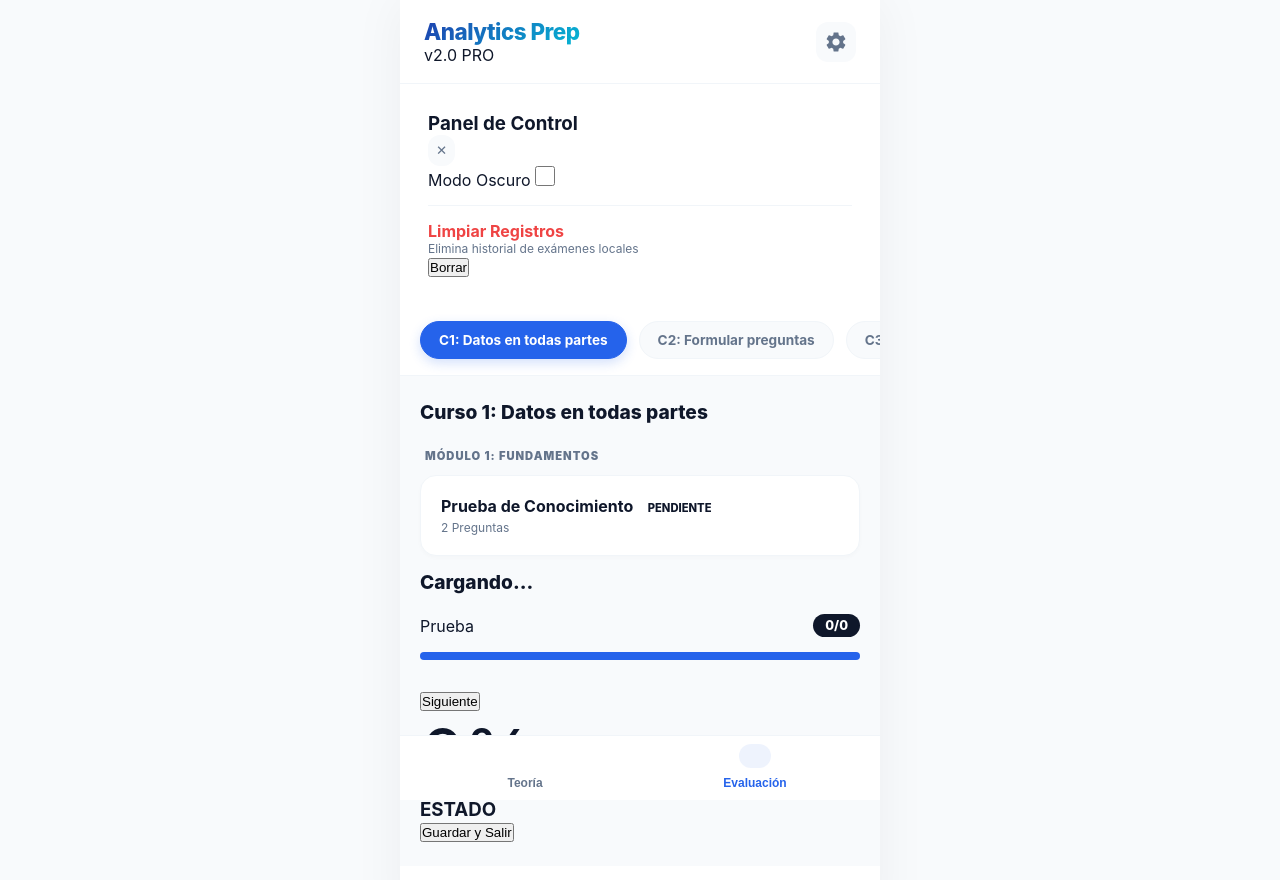
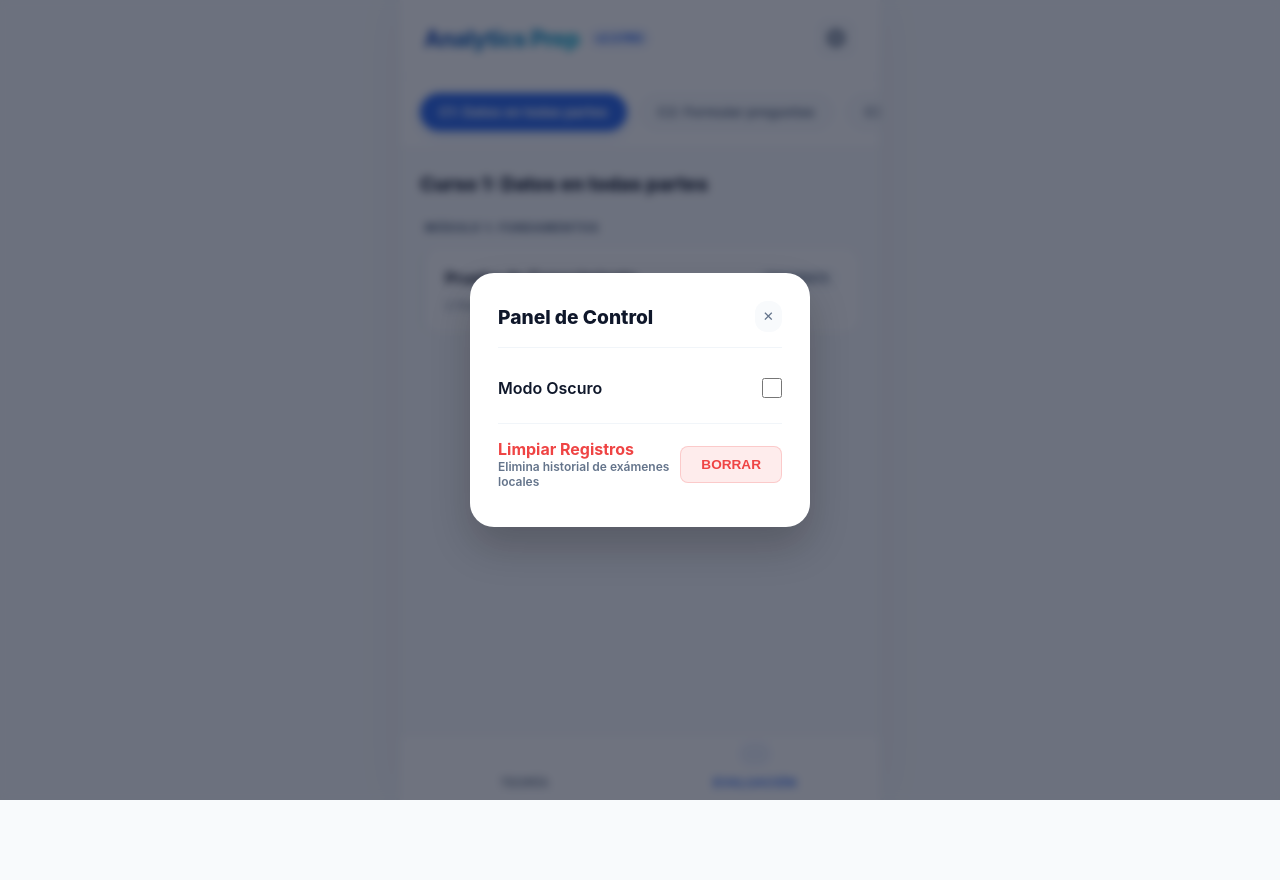
Before and after one commit to Ing-AlfredoTayupo/analitica-de-datos-google, a plain HTML site: page index.html in a window 1280 px wide. Both pictures are taken after a click on the button 836 px from the left and 41 px from the top of the page. After the commit the page ends 800 px from the top, so only its background shows below. Drawn offline with Linux system fonts and the light colour scheme.

Commit message:
Add files via upload

```diff
--- a/style.css
+++ b/style.css
@@ -1,5 +1,5 @@
 :root {
-    --bg-app: #f8fafc; /* Fondo más claro y aireado */
+    --bg-app: #f8fafc;
     --surface: #ffffff;
     --primary: #2563eb;
     --primary-soft: rgba(37, 99, 235, 0.08);
@@ -13,7 +13,15 @@
     --title-gradient: linear-gradient(135deg, #1e40af 0%, #06b6d4 100%);
 }
 
-/* Modo Oscuro Automático */
+/* Modo Oscuro Automático y Manual */
+body.dark-mode {
+    --bg-app: #0f172a;
+    --surface: #1e293b;
+    --text-dark: #f8fafc;
+    --text-muted: #94a3b8;
+    --border: #334155;
+    --primary-soft: rgba(59, 130, 246, 0.15);
+}
 @media (prefers-color-scheme: dark) {
     body:not(.light-mode) {
         --bg-app: #0f172a;
@@ -23,16 +31,6 @@
         --border: #334155;
         --primary-soft: rgba(59, 130, 246, 0.15);
     }
-}
-
-/* Clase manual para el switch de configuración */
-body.dark-mode {
-    --bg-app: #0f172a;
-    --surface: #1e293b;
-    --text-dark: #f8fafc;
-    --text-muted: #94a3b8;
-    --border: #334155;
-    --primary-soft: rgba(59, 130, 246, 0.15);
 }
 
 * { box-sizing: border-box; margin: 0; padding: 0; -webkit-tap-highlight-color: transparent; }
@@ -67,7 +65,7 @@ body {
     top: 0;
     z-index: 100;
 }
-
+.header-title { display: flex; align-items: center; gap: 8px; }
 .header h1 {
     font-size: 1.4rem;
     font-weight: 800;
@@ -76,19 +74,11 @@ body {
     -webkit-text-fill-color: transparent;
     letter-spacing: -0.5px;
 }
+.version-badge { background: var(--primary-soft); color: var(--primary); font-size: 0.65rem; font-weight: 800; padding: 4px 8px; border-radius: var(--radius-pill); }
+.icon-btn { background: var(--bg-app); border: none; color: var(--text-muted); padding: 8px; border-radius: 12px; cursor: pointer; display: flex; align-items: center; transition: 0.2s; }
+.icon-btn:hover { color: var(--primary); }
 
-.icon-btn {
-    background: var(--bg-app);
-    border: none;
-    color: var(--text-muted);
-    padding: 8px;
-    border-radius: 12px;
-    cursor: pointer;
-    display: flex;
-    align-items: center;
-}
-
-/* NAVEGACIÓN DE CURSOS (ESTILO PÍLDORA FLUIDA) */
+/* NAVEGACIÓN DE CURSOS (MAESTRO) */
 .course-nav {
     display: flex;
     overflow-x: auto;
@@ -98,7 +88,6 @@ body {
     border-bottom: 1px solid var(--border);
     scrollbar-width: none;
 }
-
 .course-chip {
     padding: 10px 18px;
     background: var(--bg-app);
@@ -109,8 +98,8 @@ body {
     color: var(--text-muted);
     white-space: nowrap;
     transition: 0.3s cubic-bezier(0.4, 0, 0.2, 1);
+    cursor: pointer;
 }
-
 .course-chip.active {
     background: var(--primary);
     color: #fff;
@@ -118,12 +107,12 @@ body {
     box-shadow: 0 4px 12px rgba(37, 99, 235, 0.2);
 }
 
-/* ÁREA DE TRABAJO */
+/* ÁREA DE TRABAJO (DETALLE) */
 .workspace { padding: 24px 20px; flex-grow: 1; background: var(--bg-app); }
 .section-title { font-size: 1.2rem; font-weight: 800; margin-bottom: 20px; color: var(--text-dark); }
 .module-title { font-size: 0.7rem; text-transform: uppercase; letter-spacing: 1px; color: var(--text-muted); margin: 25px 0 12px 5px; font-weight: 900; }
 
-/* TARJETAS DE EXAMEN (ELEGANCIA SUAVE) */
+/* TARJETAS DE EXAMEN */
 .exam-card {
     background: var(--surface);
     border: 1px solid var(--border);
@@ -132,91 +121,78 @@ body {
     margin-bottom: 14px;
     box-shadow: 0 2px 4px rgba(0,0,0,0.02);
     transition: 0.2s;
+    cursor: pointer;
 }
-
 .exam-card.status-pass { border-left: 5px solid var(--success); }
 .exam-card.status-fail { border-left: 5px solid var(--error); }
-
-.exam-name { font-size: 1rem; font-weight: 700; color: var(--text-dark); }
-.status-badge {
-    font-size: 0.7rem;
-    font-weight: 800;
-    padding: 4px 10px;
-    border-radius: 8px;
-    text-transform: uppercase;
-}
+.exam-card.status-pending { border-left: 5px solid var(--border); }
+.exam-header { display: flex; justify-content: space-between; align-items: flex-start; margin-bottom: 8px;}
+.exam-name { font-size: 1rem; font-weight: 700; color: var(--text-dark); flex: 1; padding-right: 10px; }
+.status-badge { font-size: 0.7rem; font-weight: 800; padding: 4px 10px; border-radius: 8px; text-transform: uppercase; white-space: nowrap; }
 .badge-pass { background: rgba(16,185,129,0.1); color: var(--success); }
 .badge-fail { background: rgba(239,68,68,0.1); color: var(--error); }
+.badge-pending { background: var(--bg-app); color: var(--text-muted); }
 
-/* NAVEGACIÓN INFERIOR (ESTILO PÍLDORA ACTIVA) */
-.bottom-nav {
-    position: sticky;
-    bottom: 0;
-    background: var(--surface);
-    border-top: 1px solid var(--border);
-    display: flex;
-    padding: 10px 10px calc(10px + env(safe-area-inset-bottom));
-}
-
-.nav-item {
-    flex: 1;
-    background: none;
-    border: none;
-    display: flex;
-    flex-direction: column;
-    align-items: center;
-    gap: 6px;
-    color: var(--text-muted);
-    font-size: 0.75rem;
-    font-weight: 700;
-    transition: 0.3s;
-    position: relative;
-}
-
-.nav-item svg {
-    width: 24px;
-    height: 24px;
-    padding: 4px 16px;
-    border-radius: 20px;
-    transition: 0.3s cubic-bezier(0.175, 0.885, 0.32, 1.275);
-}
-
-.nav-item.active { color: var(--primary); }
-.nav-item.active svg {
-    background: var(--primary-soft);
-    color: var(--primary);
-    transform: translateY(-2px);
-}
+/* TEORÍA */
+.theory-content { background: var(--surface); padding: 24px; border-radius: var(--radius-card); border: 1px solid var(--border); box-shadow: 0 10px 25px rgba(0,0,0,0.02); font-size: 0.95rem; line-height: 1.6; }
+.theory-content h3 { color: var(--primary); margin: 16px 0 8px 0; font-size: 1.05rem; }
 
 /* EXAMEN Y OPCIONES */
 .quiz-header { display: flex; justify-content: space-between; align-items: center; margin-bottom: 15px; }
-.badge { background: var(--text-dark); color: var(--surface); padding: 4px 12px; border-radius: 20px; font-size: 0.8rem; font-weight: 800; }
-.progress-container { background: var(--border); height: 8px; border-radius: 10px; margin-bottom: 30px; }
+.badge { background: var(--text-dark); color: var(--surface); padding: 4px 12px; border-radius: var(--radius-pill); font-size: 0.8rem; font-weight: 800; }
+.progress-container { background: var(--border); height: 8px; border-radius: 10px; margin-bottom: 30px; overflow: hidden; }
 .progress-fill { background: var(--primary); height: 100%; border-radius: 10px; transition: 0.5s cubic-bezier(0.4, 0, 0.2, 1); }
 
+.question-text { font-size: 1.15rem; font-weight: 700; margin-bottom: 24px; color: var(--text-dark); }
+.options-grid { display: flex; flex-direction: column; gap: 12px; }
 .option-item {
     background: var(--surface);
     border: 2px solid var(--border);
     padding: 18px;
     border-radius: 14px;
     font-weight: 600;
-    margin-bottom: 12px;
+    cursor: pointer;
+    display: flex;
+    align-items: center;
+    gap: 12px;
+    transition: 0.2s;
     box-shadow: 0 4px 6px rgba(0,0,0,0.02);
-    transition: 0.2s;
 }
+.option-item.selected { border-color: var(--primary); background: var(--primary-soft); transform: scale(1.02); }
+.option-item::before { content: ''; display: inline-block; width: 18px; height: 18px; border-radius: 50%; border: 2px solid var(--text-muted); transition: 0.2s; flex-shrink: 0; }
+.option-item.selected::before { border-color: var(--primary); background: radial-gradient(circle, var(--primary) 40%, transparent 45%); }
 
-.option-item.selected {
-    border-color: var(--primary);
-    background: var(--primary-soft);
-    transform: scale(1.02);
-}
+/* RESULTADOS */
+.result-card { text-align: center; margin-bottom: 24px; padding: 30px 20px; background: var(--surface); border-radius: var(--radius-card); border: 1px solid var(--border); box-shadow: 0 10px 25px rgba(0,0,0,0.02); }
+.score-badge { font-size: 4.5rem; font-weight: 800; letter-spacing: -2px; margin-bottom: 5px; line-height: 1; }
+.pass-text { color: var(--success); }
+.fail-text { color: var(--error); }
+#result-status { font-size: 1.2rem; font-weight: 800; letter-spacing: 1px; }
 
-/* MODAL Y RESULTADOS */
-.modal-content { border-radius: 24px; padding: 28px; }
-.score-badge { font-size: 4.5rem; letter-spacing: -2px; }
+.feedback-card { background: var(--surface); border-left: 5px solid var(--border); padding: 18px; margin-bottom: 14px; border-radius: var(--radius-card); box-shadow: 0 4px 6px rgba(0,0,0,0.02); }
+.feedback-card.correct { border-left-color: var(--success); }
+.feedback-card.incorrect { border-left-color: var(--error); }
+.hint-box { background: var(--bg-app); padding: 14px; border-radius: 8px; font-size: 0.85rem; color: var(--text-muted); margin-top: 12px; border: 1px solid var(--border); font-weight: 500; }
 
-.theory-content {
-    border: none;
-    box-shadow: 0 10px 25px rgba(0,0,0,0.05);
-    border-radius: 20px;
-}
+/* === MODAL DE CONFIGURACIÓN (LO QUE FALTABA) === */
+.modal-overlay { position: fixed; top: 0; left: 0; width: 100%; height: 100%; background: rgba(15, 23, 42, 0.6); z-index: 1000; display: flex; align-items: center; justify-content: center; backdrop-filter: blur(4px); }
+.modal-content { background: var(--surface); width: 90%; max-width: 340px; border-radius: 24px; padding: 28px; box-shadow: 0 20px 40px rgba(0,0,0,0.2); }
+.modal-header { display: flex; justify-content: space-between; align-items: center; margin-bottom: 20px; border-bottom: 1px solid var(--border); padding-bottom: 15px; }
+.modal-header h3 { font-size: 1.2rem; font-weight: 800; }
+.setting-row { display: flex; justify-content: space-between; align-items: center; padding: 10px 0; font-weight: 600; }
+
+/* === BOTONES GLOBALES (LO QUE FALTABA) === */
+.btn-primary { width: 100%; padding: 16px; background: var(--primary); color: white; border: none; border-radius: 14px; font-weight: 800; font-size: 1rem; cursor: pointer; margin-top: 24px; text-transform: uppercase; letter-spacing: 0.5px; transition: 0.2s; }
+.btn-primary:active { transform: scale(0.98); }
+.btn-danger { background: rgba(239,68,68,0.1); color: var(--error); border: 1px solid rgba(239,68,68,0.2); padding: 10px 20px; border-radius: 8px; font-size: 0.85rem; font-weight: 800; cursor: pointer; text-transform: uppercase; transition: 0.2s; }
+
+/* NAVEGACIÓN INFERIOR (PÍLDORAS) */
+.bottom-nav { position: sticky; bottom: 0; background: var(--surface); border-top: 1px solid var(--border); display: flex; padding: 10px 10px calc(10px + env(safe-area-inset-bottom)); z-index: 50; }
+.nav-item { flex: 1; background: none; border: none; display: flex; flex-direction: column; align-items: center; gap: 6px; color: var(--text-muted); font-size: 0.75rem; font-weight: 800; transition: 0.3s; text-transform: uppercase; letter-spacing: 0.5px; cursor: pointer;}
+.nav-item svg { width: 24px; height: 24px; padding: 4px 16px; border-radius: 20px; transition: 0.3s cubic-bezier(0.175, 0.885, 0.32, 1.275); }
+.nav-item.active { color: var(--primary); }
+.nav-item.active svg { background: var(--primary-soft); color: var(--primary); transform: translateY(-4px); }
+
+/* === LA CLASE MÁS IMPORTANTE PARA QUE FUNCIONE LA APP === */
+.hidden { display: none !important; }
+.truncate { white-space: nowrap; overflow: hidden; text-overflow: ellipsis; max-width: 70%; }
```
